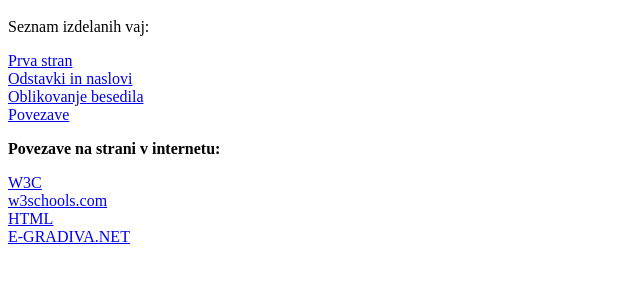
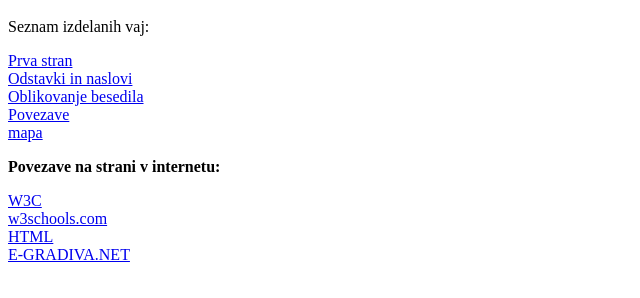
Before and after one commit to ovenv/oblak, a plain HTML site: page 5.vaja-html-Oven-Vid.html in a window 1280 px wide. Shown: the part 48-346 px from the top of the page, without its empty margins (0-640 px from the left). Drawn offline with Linux system fonts and the light colour scheme.

Commit message:
Update 5.vaja-html-Oven-Vid.html

```diff
--- a/5.vaja-html-Oven-Vid.html
+++ b/5.vaja-html-Oven-Vid.html
@@ -5,6 +5,7 @@
     <a href="2.vaja-html-Oven-Vid.html">Odstavki in naslovi</a></br>
     <a href="4.vaja-html-Oven-Vid.html">Oblikovanje besedila</a></br>
     <a href="5.vaja-html-Oven-Vid.html">Povezave</a></br>
+    <a href="GŠ">mapa</a></br>
     <p><b>Povezave na strani v internetu:</b></p>
     <a href="http://www.w3.org/TR/html5/">W3C</a></br>
     <a href="http://www.w3schools.com/html/default.asp">w3schools.com</a></br>
```
